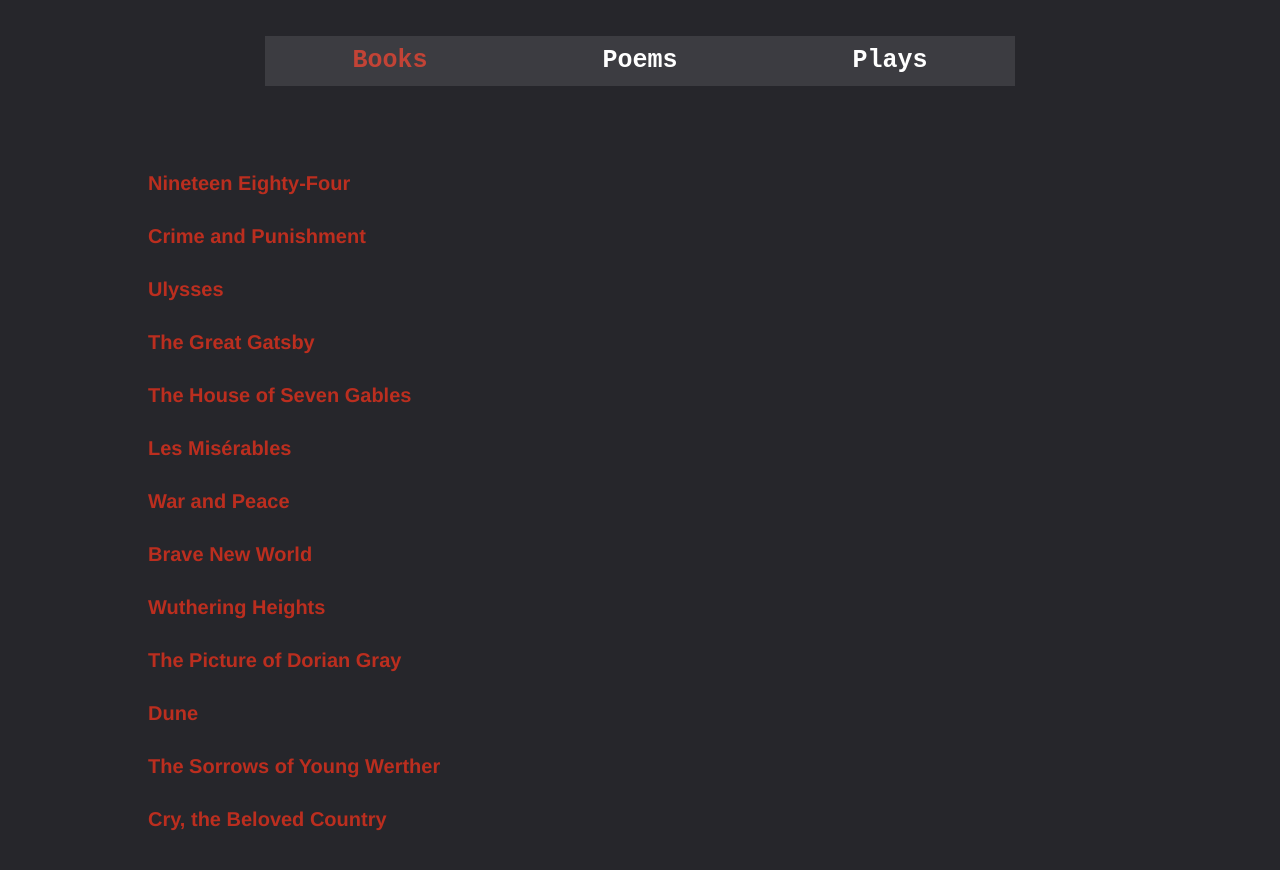
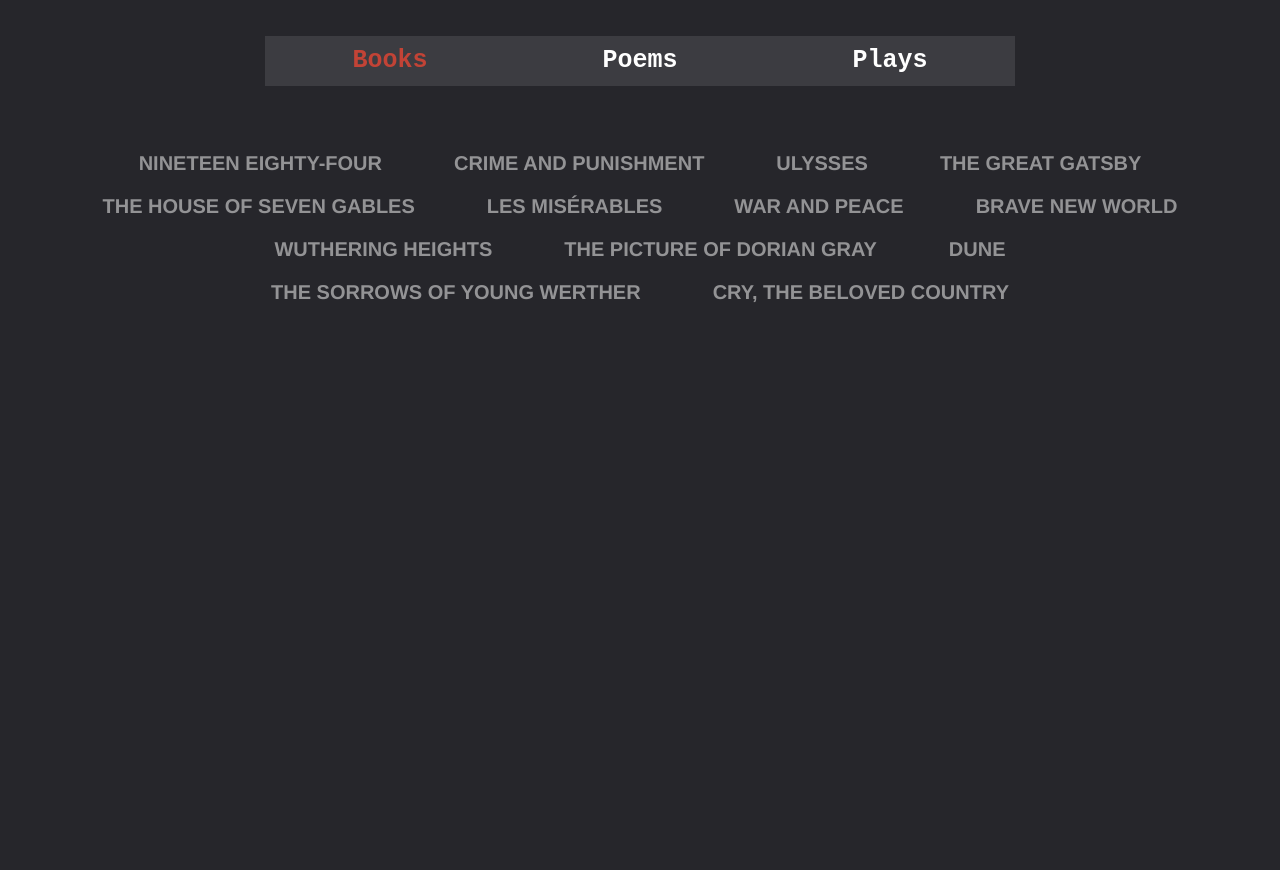
Before and after one commit to Yuetxt/Collection-of-Thought, a React app: page / in a window 1280 px wide. Shown: the top 870 px of the page. After the commit the page ends 800 px from the top, so only its background shows below. Built offline with nearby package versions, Linux system fonts and the light colour scheme; the HTML template or start-up script is replaced by a standard one.

Commit message:
css fun stuff part 2

```diff
--- a/client/src/components/pages/Mainpage.js
+++ b/client/src/components/pages/Mainpage.js
@@ -70,69 +70,69 @@ export default class Mainpage extends React.Component {
           onUpdateLanguage={this.updateLanguage}
         />
         {this.isBooks() && <span>
-          <ul>
+          <ul className="tomato">
             <li className="post">
-              <a className="link potato" href="/1984">
+              <a className="link" href="/1984">
                 Nineteen Eighty-Four
               </a>
             </li>
             <li className="post">
-               <a className="link potato" href="/Crime">
+               <a className="link" href="/Crime">
                 Crime and Punishment
               </a>
            </li>
            <li className="post">
-               <a className="link potato" href="/Crime">
+               <a className="link" href="/Crime">
                 Ulysses
               </a>
            </li>
            <li className="post">
-               <a className="link potato" href="/Crime">
+               <a className="link" href="/Crime">
                 The Great Gatsby
               </a>
            </li>
            <li className="post">
-               <a className="link potato" href="/Crime">
+               <a className="link" href="/Crime">
                 The House of Seven Gables
               </a>
            </li>
            <li className="post">
-               <a className="link potato" href="/Crime">
+               <a className="link" href="/Crime">
                Les Misérables
               </a>
            </li>
            <li className="post">
-               <a className="link potato" href="/Crime">
+               <a className="link" href="/Crime">
                 War and Peace
               </a>
            </li>
            <li className="post">
-               <a className="link potato" href="/Crime">
+               <a className="link" href="/Crime">
                 Brave New World
               </a>
            </li>
            <li className="post">
-               <a className="link potato" href="/Crime">
+               <a className="link" href="/Crime">
                 Wuthering Heights
               </a>
            </li>
            <li className="post">
-               <a className="link potato" href="/Crime">
+               <a className="link" href="/Crime">
                 The Picture of Dorian Gray
               </a>
            </li>
            <li className="post">
-               <a className="link potato" href="/Crime">
+               <a className="link" href="/Crime">
                 Dune
               </a>
            </li>
            <li className="post">
-               <a className="link potato" href="/Crime">
+               <a className="link" href="/Crime">
                 The Sorrows of Young Werther
               </a>
            </li>
            <li className="post">
-               <a className="link potato" href="/Crime">
+               <a className="link" href="/Crime">
                 Cry, the Beloved Country
               </a>
            </li>
@@ -141,69 +141,69 @@ export default class Mainpage extends React.Component {
             </span>}
         {this.isPlays() &&
         <span>
-                    <ul>
+            <ul className="tomato">
             <li className="post">
-              <a className="link potato" href="/Godot">
+              <a className="link" href="/Godot">
                 Waiting for Godot
               </a>
             </li>
             <li className="post">
-               <a className="link potato" href="/Ernest">
+               <a className="link" href="/Ernest">
                The Importance of Being Earnest
               </a>
            </li>
            <li className="post">
-               <a className="link potato" href="/Ernest">
+               <a className="link" href="/Ernest">
                 Oedipus Rex
               </a>
            </li>
            <li className="post">
-               <a className="link potato" href="/Ernest">
+               <a className="link" href="/Ernest">
                 King Lear
               </a>
            </li>
            <li className="post">
-               <a className="link potato" href="/Ernest">
+               <a className="link" href="/Ernest">
                 Romeo and Juliet
               </a>
            </li>
            <li className="post">
-               <a className="link potato" href="/Ernest">
+               <a className="link" href="/Ernest">
                 Pygamalion
               </a>
            </li>
            <li className="post">
-               <a className="link potato" href="/Ernest">
+               <a className="link" href="/Ernest">
                 Julius Caesar
               </a>
            </li>
            <li className="post">
-               <a className="link potato" href="/Ernest">
+               <a className="link" href="/Ernest">
                 Long Day's Journey into Night
               </a>
            </li>
            <li className="post">
-               <a className="link potato" href="/Ernest">
+               <a className="link" href="/Ernest">
                 The Merry Wives of Windsor
               </a>
            </li>
            <li className="post">
-               <a className="link potato" href="/Ernest">
+               <a className="link" href="/Ernest">
                 The Cherry Orchard
               </a>
            </li>
            <li className="post">
-               <a className="link potato" href="/Ernest">
+               <a className="link" href="/Ernest">
                 No Exit
               </a>
            </li>
            <li className="post">
-               <a className="link potato" href="/Ernest">
+               <a className="link" href="/Ernest">
                 Henry V
               </a>
            </li>
            <li className="post">
-               <a className="link potato" href="/Ernest">
+               <a className="link" href="/Ernest">
                 12 Angry Men
               </a>
            </li>
@@ -211,99 +211,99 @@ export default class Mainpage extends React.Component {
         </span>}
         {this.isPoems() &&
         <span>
-                    <ul>
+                    <ul className="tomato">
             <li className="post">
-              <a className="link potato" href="/Fire&Ice">
+              <a className="link" href="/Fire&Ice">
                 Fire and Ice
               </a>
             </li>
             <li className="post">
-               <a className="link potato" href="/Rime">
+               <a className="link" href="/Rime">
                 The Rime of the Anicent Mariner
               </a>
            </li>
            <li className="post">
-               <a className="link potato" href="/Ernest">
+               <a className="link" href="/Ernest">
                 Iliad
               </a>
            </li>
            <li className="post">
-               <a className="link potato" href="/Ernest">
+               <a className="link" href="/Ernest">
                 Paradise Lost
               </a>
            </li>
            <li className="post">
-               <a className="link potato" href="/Ernest">
+               <a className="link" href="/Ernest">
                 The Canterbury Tales
               </a>
            </li>
            <li className="post">
-               <a className="link potato" href="/Ernest">
+               <a className="link" href="/Ernest">
                 Inferno
               </a>
            </li>
            <li className="post">
-               <a className="link potato" href="/Ernest">
+               <a className="link" href="/Ernest">
                 The Waste Land
               </a>
            </li>
            <li className="post">
-               <a className="link potato" href="/Ernest">
+               <a className="link" href="/Ernest">
                 Aeneid
               </a>
            </li>
            <li className="post">
-               <a className="link potato" href="/Ernest">
+               <a className="link" href="/Ernest">
                 Odyssey
               </a>
            </li>
            <li className="post">
-               <a className="link potato" href="/Ernest">
+               <a className="link" href="/Ernest">
                 Faust
               </a>
            </li>
            <li className="post">
-               <a className="link potato" href="/Ernest">
+               <a className="link" href="/Ernest">
                 The Charge of the Light Brigade
               </a>
            </li>
            <li className="post">
-               <a className="link potato" href="/Ernest">
+               <a className="link" href="/Ernest">
                 Paradiso
               </a>
            </li>
            <li className="post">
-               <a className="link potato" href="/Ernest">
+               <a className="link" href="/Ernest">
                 Song of Myself
               </a>
            </li>
            <li className="post">
-               <a className="link potato" href="/Ernest">
+               <a className="link" href="/Ernest">
                 The Tyger
               </a>
            </li>
            <li className="post">
-               <a className="link potato" href="/Ernest">
+               <a className="link" href="/Ernest">
                 Ode on a Grecian Urn
               </a>
            </li>
            <li className="post">
-               <a className="link potato" href="/Ernest">
+               <a className="link" href="/Ernest">
                 Ode to Joy
               </a>
            </li>
            <li className="post">
-               <a className="link potato" href="/Ernest">
+               <a className="link" href="/Ernest">
                 Kubla Khan
               </a>
            </li>
            <li className="post">
-               <a className="link potato" href="/Ernest">
+               <a className="link" href="/Ernest">
                 The Cantos
               </a>
            </li>
            <li className="post">
-               <a className="link potato" href="/Ernest">
+               <a className="link" href="/Ernest">
                 My Last Duchess
               </a>
            </li>
--- a/client/src/components/pages/styling.css
+++ b/client/src/components/pages/styling.css
@@ -208,43 +208,67 @@ p {
   font-family: 'Courier New';
 }
 
+.tomato {
+  font-family: 'Titillium Web';
+  text-transform: uppercase;
+  text-align: center;
+  font-weight: 600;
+}
 
-.potato {
-  cursor: pointer;
+.tomato * {
+  box-sizing: border-box;
+  transition: all .35s ease;
+}
+
+.tomato li {
+  display: inline-block;
+  list-style: outside none none;
+  margin: .5em 1em;
+  paddin: 0;
+}
+
+.tomato a {
+  padding: .5em .8em;
+  color: rgba(255,255,255,.5);
   position: relative;
-  padding: 10px 20px;
+  text-decoration: none;
   font-size: 20px;
-  border-top-right-radius: 0px;
-  border-bottom-left-radius: 0px;
-  transition: all 2s;
-  background-color: #26262B;
 }
-.potato:after, .potato:before {
-  content: " ";
-  width: 0px;
-  height: 0px;
+
+.tomato a::before,
+.tomato a::after {
+  content: '';
+  height: 14px;
+  width: 14px;
   position: absolute;
-  border: 0px solid black;
-  transition: all .5s;
+  transition: all .35s ease;
+  opacity: 0;
 }
-.potato:after {
-  top: -1px;
-  left: -1px;
-  border-top: 5px solid #26262B;
-  border-left: 5px solid #26262B;
+
+.tomato a::before {
+  content: '';
+  right: 0;
+  top: 0;
+  border-top: 3px solid #3E8914;
+  border-right: 3px solid #2E640F;
+  transform: translate(-100%, 50%);
 }
-.potato:before {
-  bottom: -1px;
-  right: -1px;
-  border-bottom: 5px solid #26262B;
-  border-right: 5px solid #26262B;
+
+.tomato a:after {
+  content: '';
+  left: 0;
+  bottom: 0;
+  border-bottom: 3px solid #2E640F;
+  border-left: 3px solid #3E8914;
+  transform: translate(100%, -50%)
 }
-.potato:hover {
-  border-top-right-radius: 5px;
-  border-bottom-left-radius: 5px;
+
+.tomato a:hover:before,
+.tomato a:hover:after{
+  transform: translate(0,0);
+  opacity: 1;
 }
-.potato:hover:before, .potato:hover:after {
-  width: 10%;
-  height: 50%;
-  border-color: white;
+
+.tomato a:hover {
+  color: #3DA35D;
 }
```
